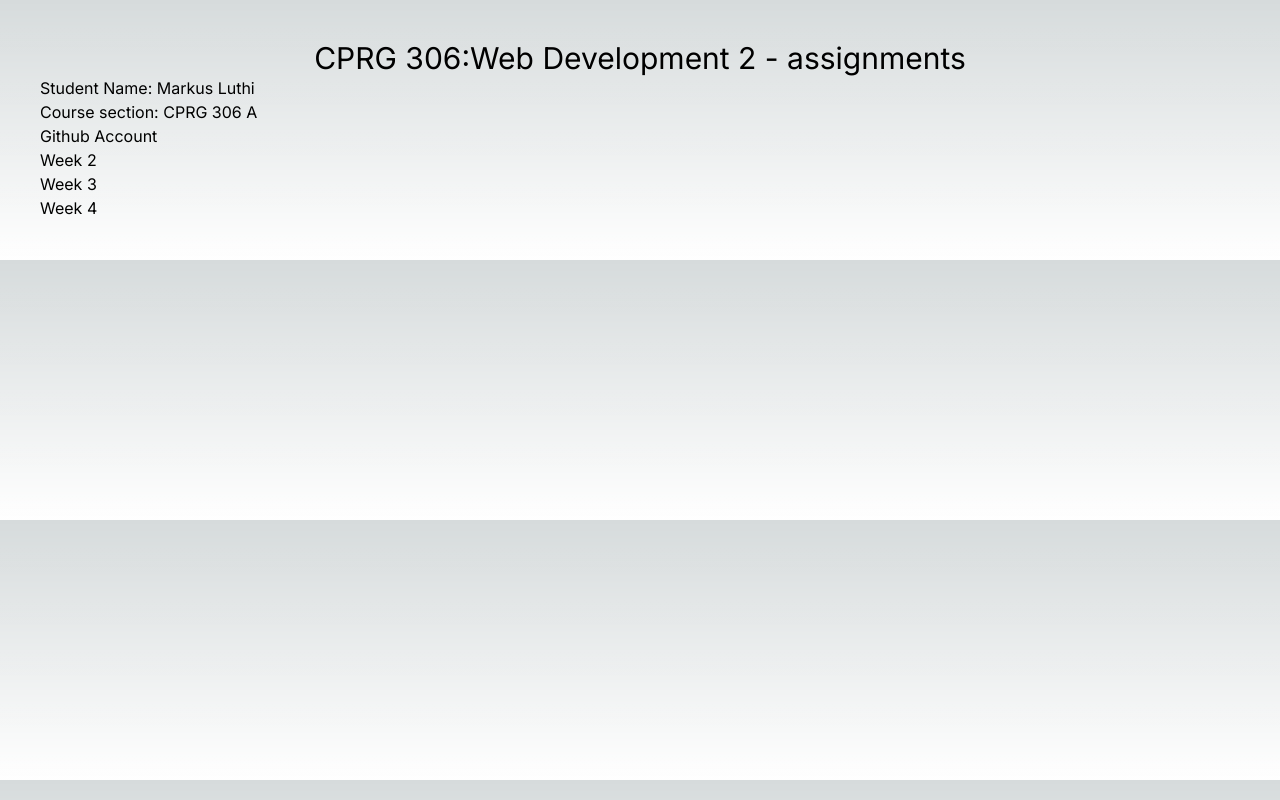
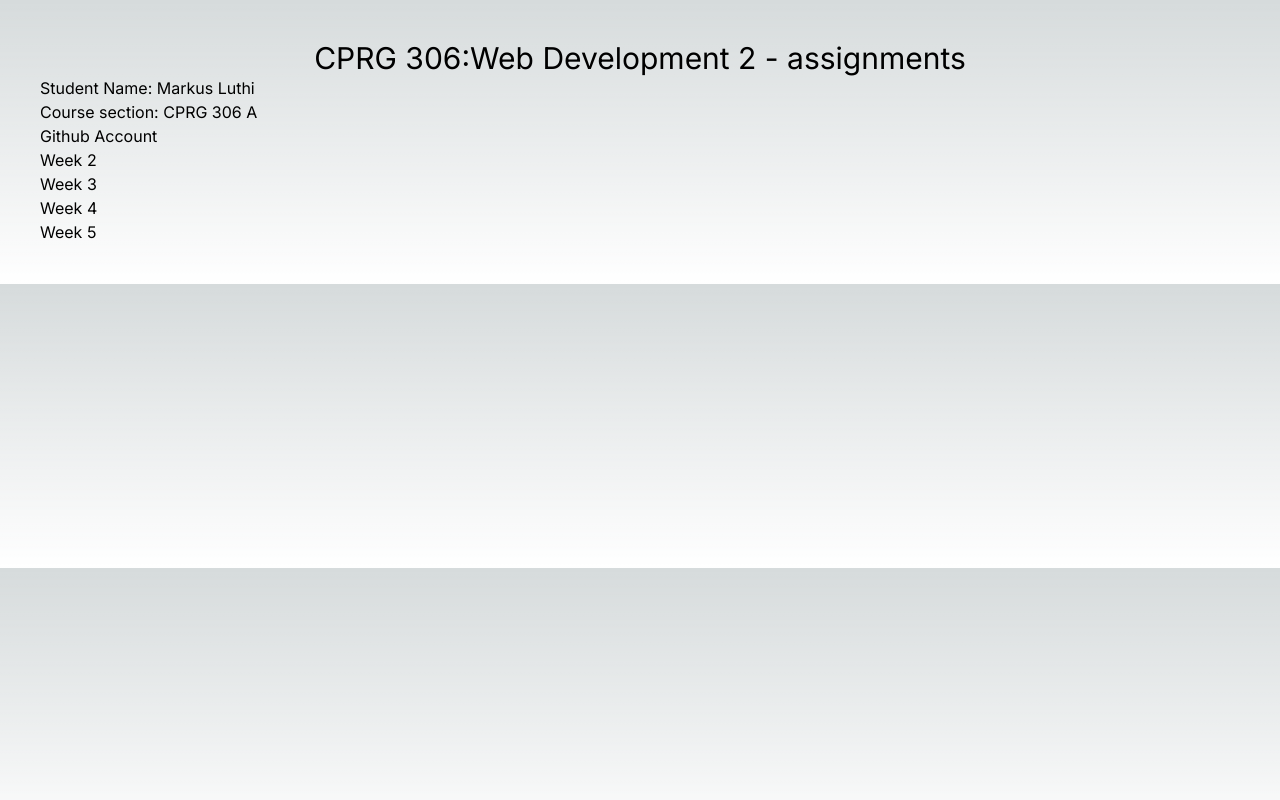
Before and after one commit to Malkos316/cprg306-assignments, a Next.js app: page / in a window 1280 px wide. Built offline with nearby package versions, Linux system fonts and the light colour scheme.

Commit message:
Update page.js
add week 5demo to main page

```diff
--- a/app/page.js
+++ b/app/page.js
@@ -18,6 +18,9 @@ export default function Page() {
       <p>
         <Link href="/week4">Week 4</Link>
       </p>
+      <p>
+        <Link href="/week5Demo">Week 5</Link>
+      </p>
     </main>
   );
 }
```
